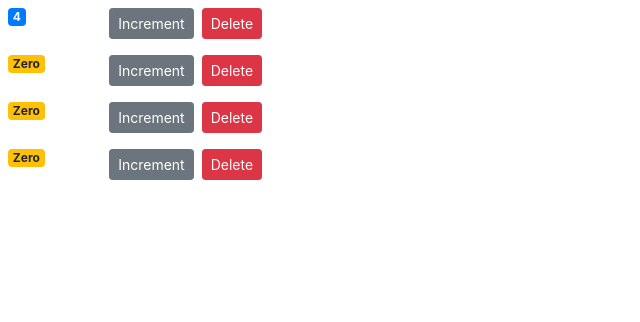
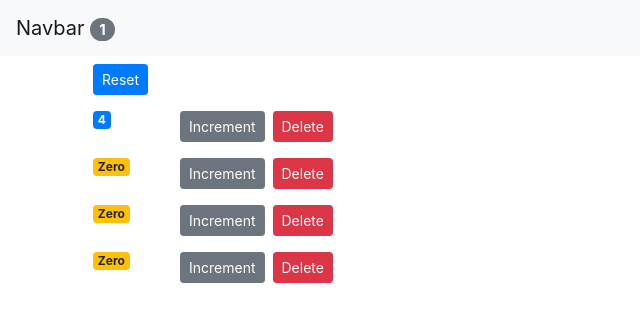
Before and after one commit to azizakbarov/React-Counter-App, a React (Create React App) app: page / in a window 1280 px wide. Shown: the top 322 px of the page, without its empty margins (0-640 px from the left). Built offline with nearby package versions, Linux system fonts and the light colour scheme.

Commit message:
Destructuring arguments

```diff
--- a/src/App.js
+++ b/src/App.js
@@ -1,25 +1,56 @@
-import logo from './logo.svg';
-import './App.css';
+import React, { Component } from "react";
+import NavBar from "./components/navbar";
+import Counters from "./components/counters";
+import "./App.css";
 
-function App() {
-  return (
-    <div className="App">
-      <header className="App-header">
-        <img src={logo} className="App-logo" alt="logo" />
-        <p>
-          Edit <code>src/App.js</code> and save to reload.
-        </p>
-        <a
-          className="App-link"
-          href="https://reactjs.org"
-          target="_blank"
-          rel="noopener noreferrer"
-        >
-          Learn React
-        </a>
-      </header>
-    </div>
-  );
+class App extends Component {
+  state = {
+    counters: [
+      { id: 1, value: 4 },
+      { id: 2, value: 0 },
+      { id: 3, value: 0 },
+      { id: 4, value: 0 },
+    ],
+  };
+
+  handleIncrement = (counter) => {
+    const counters = [...this.state.counters];
+    const index = counters.indexOf(counter);
+    counters[index] = { ...counter };
+    counters[index].value++;
+    this.setState({ counters });
+  };
+
+  handleReset = () => {
+    const counters = this.state.counters.map((c) => {
+      c.value = 0;
+      return c;
+    });
+    this.setState({ counters });
+  };
+
+  handleDelete = (counterId) => {
+    const counters = this.state.counters.filter((c) => c.id !== counterId);
+    this.setState({ counters });
+  };
+
+  render() {
+    return (
+      <div>
+        <NavBar
+          totalCounters={this.state.counters.filter((c) => c.value > 0).length}
+        />
+        <main className="container">
+          <Counters
+            counters={this.state.counters}
+            onReset={this.handleReset}
+            onDelete={this.handleDelete}
+            onIncrement={this.handleIncrement}
+          />
+        </main>
+      </div>
+    );
+  }
 }
 
 export default App;
--- a/src/components/counter.jsx
+++ b/src/components/counter.jsx
@@ -1,29 +1,6 @@
 import React, { Component } from "react";
 
 class Counter extends Component {
-  state = {
-    value: this.props.counter.value,
-    // tags: ["tag1", "tag2", "tag3"],
-  };
-  // constructor() {
-  //   super();
-  //   this.handleIncrement = this.handleIncrement.bind(this);
-  // }
-  //   renderTags() {
-  //     if (this.state.tags.length === 0) return <p>There are no tags!</p>;
-  //     return (
-  //       <ul>
-  //         {this.state.tags.map((tag) => (
-  //           <li key={tag}>{tag}</li>
-  //         ))}
-  //       </ul>
-  //     );
-  //   }
-
-  handleIncrement = () => {
-    this.setState({ value: this.state.value + 1 });
-  };
-
   render() {
     console.log("props", this.props);
     return (
@@ -33,12 +10,17 @@
         </div>
         <div className="col">
           <button
-            onClick={this.handleIncrement}
+            onClick={() => this.props.onIncrement(this.props.counter)}
             className="btn btn-secondary btn-sm"
           >
             Increment
           </button>
-          <button onClick={() => this.props.onDelete(this.props.counter.id)} className="btn btn-danger btn-sm m-2">Delete</button>
+          <button
+            onClick={() => this.props.onDelete(this.props.counter.id)}
+            className="btn btn-danger btn-sm m-2"
+          >
+            Delete
+          </button>
           {/* {this.state.tags.length === 0 && "Please create a new tag"}
         {this.renderTags()} */}
         </div>
@@ -47,12 +29,12 @@
   }
   getBadgeClasses() {
     let classes = "badge m-2 badge-";
-    classes += this.state.value === 0 ? "warning" : "primary";
+    classes += this.props.counter.value === 0 ? "warning" : "primary";
     return classes;
   }
 
   formatCount() {
-    const { value } = this.state;
+    const { value } = this.props.counter;
     return value === 0 ? "Zero" : value;
   }
 }
--- a/src/components/counters.jsx
+++ b/src/components/counters.jsx
@@ -1,27 +1,18 @@
 import React, { Component } from "react";
 import Counter from "./counter";
 class Counters extends React.Component {
-  state = {
-    counters: [
-      { id: 1, value: 4 },
-      { id: 2, value: 0 },
-      { id: 3, value: 0 },
-      { id: 4, value: 0 },
-    ],
-  };
-
-  handleDelete = (counterId) => {
-    const counters = this.state.counters.filter((c) => c.id !== counterId);
-    this.setState({ counters });
-  };
-
   render() {
+    const { onReset, counters, onDelete, onIncrement } = this.props;
     return (
       <div>
-        {this.state.counters.map((counter) => (
+        <button className="btn btn-primary btn-sm m-2" onClick={onReset}>
+          Reset
+        </button>
+        {counters.map((counter) => (
           <Counter
             key={counter.id}
-            onDelete={this.handleDelete}
+            onDelete={onDelete}
+            onIncrement={onIncrement}
             counter={counter}
           />
         ))}
--- /dev/null
+++ b/src/components/navbar.jsx
@@ -0,0 +1,15 @@
+import React, { Component } from "react";
+const NavBar = ({ totalCounters }) => {
+  return (
+    <nav className="navbar navbar-light bg-light">
+      <a href="#" className="navbar-brand">
+        Navbar{" "}
+        <span className="badge badge-pill badge-secondary">
+          {totalCounters}
+        </span>
+      </a>
+    </nav>
+  );
+};
+
+export default NavBar;
--- a/src/index.js
+++ b/src/index.js
@@ -4,11 +4,10 @@
 import App from "./App";
 import reportWebVitals from "./reportWebVitals";
 import "bootstrap/dist/css/bootstrap.css";
-import Counters from "./components/counters";
 
 ReactDOM.render(
   <React.StrictMode>
-    <Counters />
+    <App />
   </React.StrictMode>,
   document.getElementById("root")
 );
```
